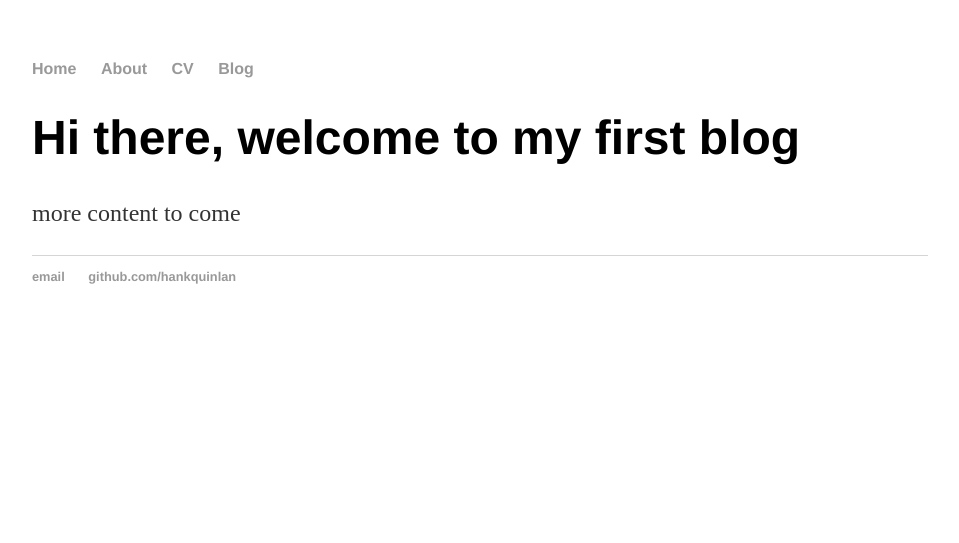
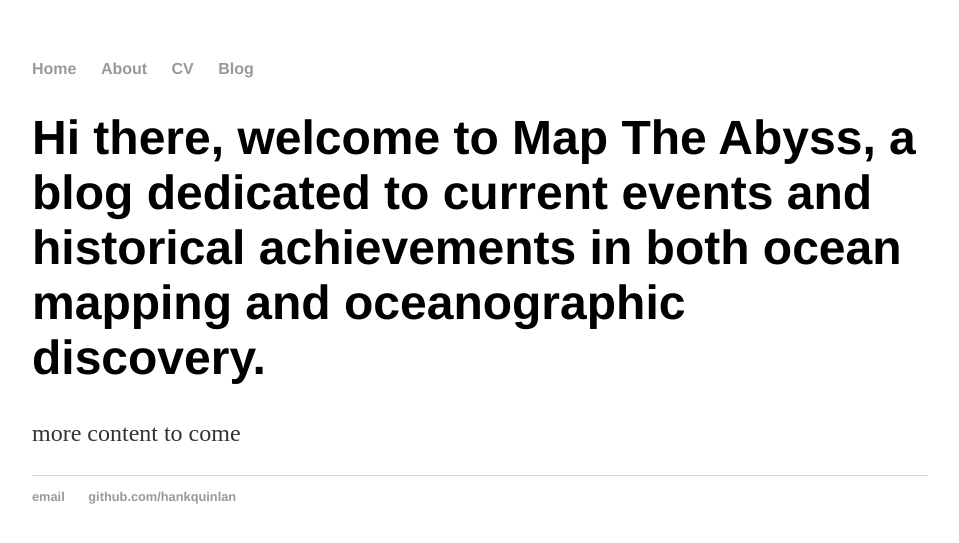
Before and after one commit to maptheabyss/maptheabyss.github.io, a Jekyll site: the page built from index.html, in a window 1280 px wide. Shown: the top 543 px of the page, without its empty margins (160-1119 px from the left). Built offline with Jekyll 4.4.1, drawn with Linux system fonts in a browser that asks for light colours.

Commit message:
Update index.html

```diff
--- a/index.html
+++ b/index.html
@@ -3,6 +3,6 @@ layout: default
 title: Map The Abyss
 ---
 <div class="blurb">
-	<h1>Hi there, welcome to my first blog</h1>
+	<h1>Hi there, welcome to Map The Abyss, a blog dedicated to current events and historical achievements in both ocean mapping and oceanographic discovery.</h1>
 	<p>more content to come</p>
 </div><!-- /.blurb -->
```
